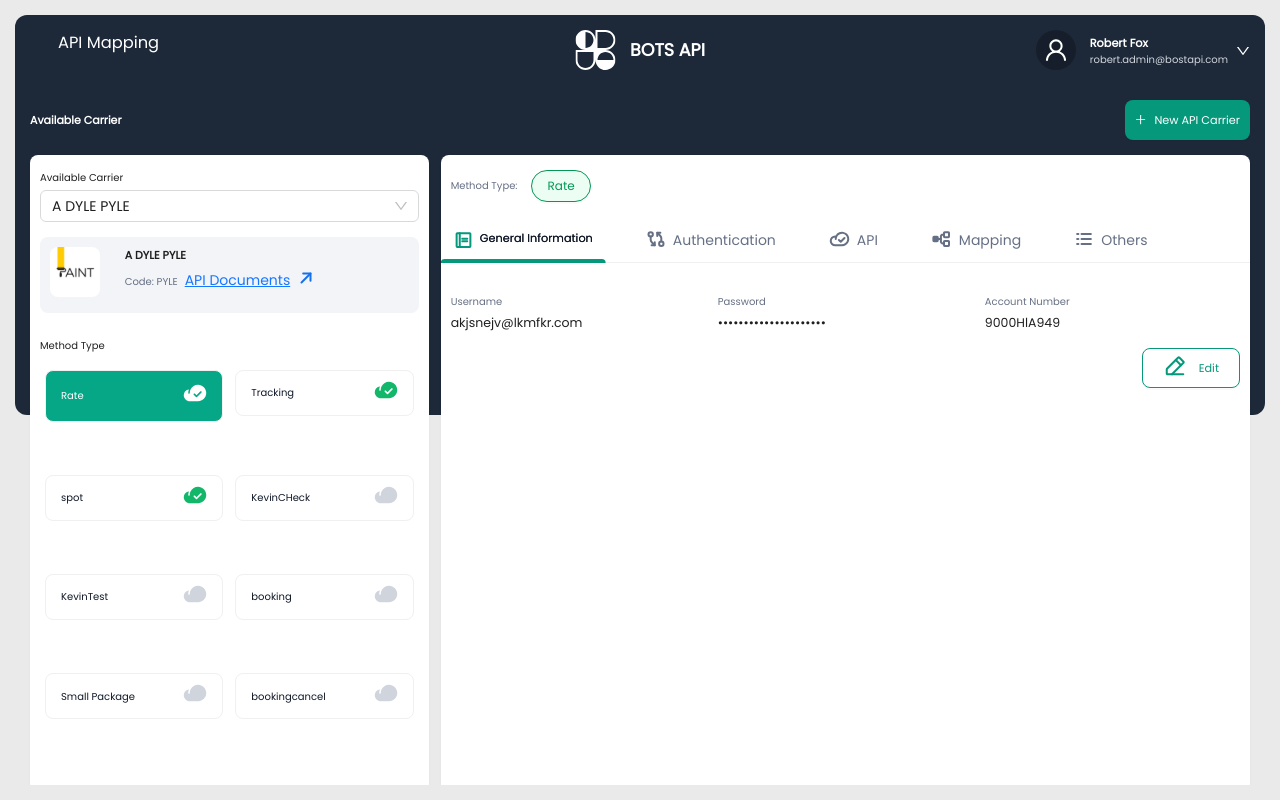
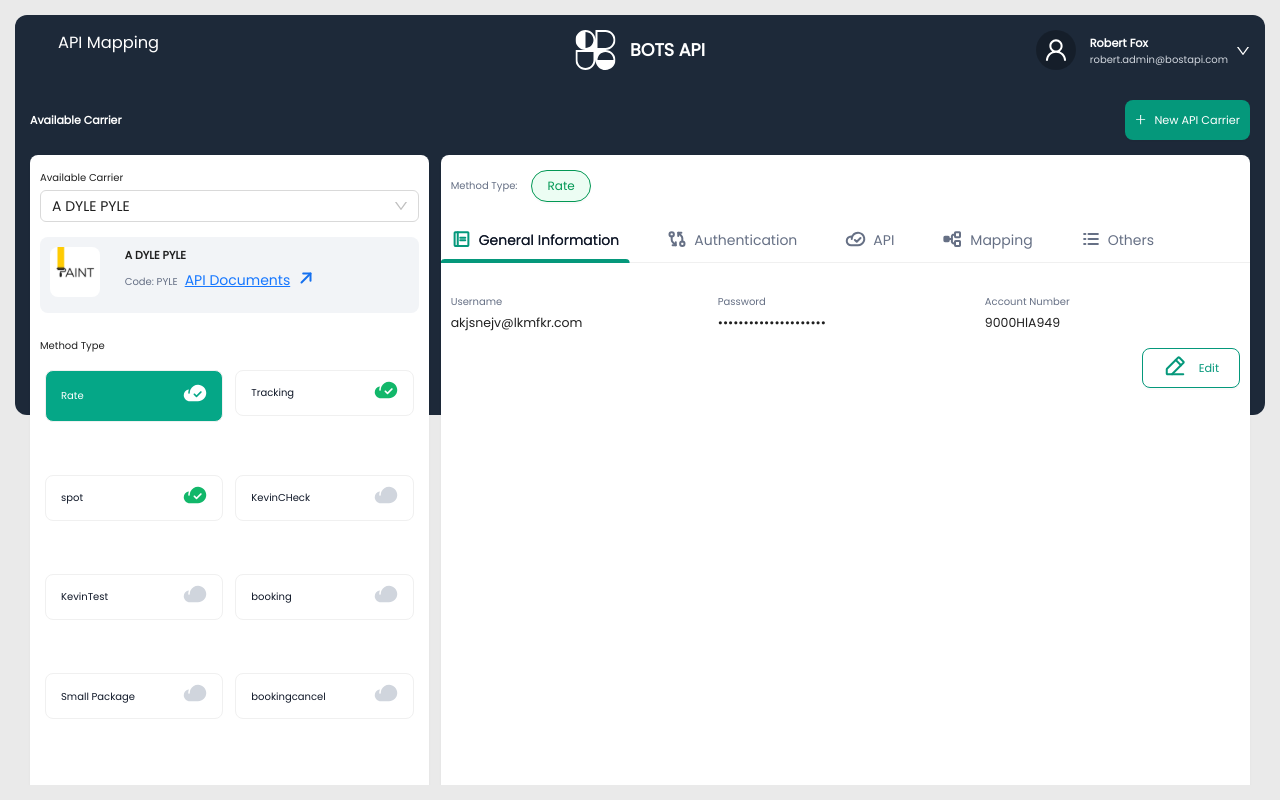
Before and after one commit to ursenthilmca/botsapi-1, a React (Create React App) app: page /apiMapping in a window 1280 px wide. Built offline with nearby package versions, Linux system fonts and the light colour scheme; some icons are missing.

Commit message:
tabs item padding change

```diff
--- a/src/modules/action/CustomerDetail.js
+++ b/src/modules/action/CustomerDetail.js
@@ -1,25 +1,25 @@
-import { GET_CUSTOMER_SETUP_HEADER_DATA,
+import {
+    GET_CUSTOMER_SETUP_HEADER_DATA,
     GET_CUSTOMER_DETAIL,
-    GET_CUSTOMER_SETUP_COMPONENT} from '../customer-setup/constants';
+    GET_CUSTOMER_SETUP_COMPONENT
+} from '../customer-setup/constants';
 
-export const fetchCustomerHeaderdata = (value) => ( dispatch, getState) => {
-    console.log('value',value)
+export const fetchCustomerHeaderdata = (value) => (dispatch, getState) => {
     dispatch({
         type: GET_CUSTOMER_SETUP_HEADER_DATA,
         data: value
     })
 }
 
-export const fetchCustomerDetails = (value) => ( dispatch, getState) => {
-    console.log('value',value)
+export const fetchCustomerDetails = (value) => (dispatch, getState) => {
     dispatch({
         type: GET_CUSTOMER_DETAIL,
         data: value
     })
 }
 
-export const customerSetupcomponent = (value) => ( dispatch, getState) => {
-    console.log('value',value)
+export const customerSetupcomponent = (value) => (dispatch, getState) => {
+    console.log('value', value)
     dispatch({
         type: GET_CUSTOMER_SETUP_COMPONENT,
         data: value
--- a/src/modules/api-mapping/api-mapping.scss
+++ b/src/modules/api-mapping/api-mapping.scss
@@ -63,8 +63,8 @@
   .tabs-info {
     .ant-tabs-tab {
       // margin-left: 15px;
-      padding-left: 0.5rem;
-      padding-right: 0.5rem;
+      padding-left: 0.25rem;
+      padding-right: 0.25rem;
       .active {
         display: none;
       }
--- a/src/modules/app-layout/app-layout.js
+++ b/src/modules/app-layout/app-layout.js
@@ -11,8 +11,7 @@ import { useSelector, useDispatch } from "react-redux";
 const AppLayout = () => {
   const dispacth = useDispatch();
   const show = useSelector(state => state.menubar.menuVisible);
-  const customerSetup= useSelector(state => state.customerSetup)
-  console.log(show);
+  const customerSetup = useSelector(state => state.customerSetup)
 
   const showMenuHandler = () => {
     dispacth(menuAction.showMenu());
@@ -40,11 +39,11 @@ const AppLayout = () => {
             </div>
           </Col>
           {
-            customerSetup.customerSetupclicked &&  <div>
-            <Col sm={24} lg={24} className="card-body">
-              <Card bordered={false} style={{ width: "100%" }}></Card>
-            </Col>
-          </div>
+            customerSetup.customerSetupclicked && <div>
+              <Col sm={24} lg={24} className="card-body">
+                <Card bordered={false} style={{ width: "100%" }}></Card>
+              </Col>
+            </div>
           }
         </Row>
       </div>
--- /dev/null
+++ b/src/modules/menu/active-page-action.js
@@ -0,0 +1,16 @@
+import { createSlice } from "@reduxjs/toolkit";
+const initialState = { activePage: 'customer-setup' };
+
+const activePageSlice = createSlice({
+    name: 'pageActive',
+    initialState,
+    reducers: {
+        ChangeActivePage(state) {
+            console.log(state.activePage)
+            state.activePage = state.activePage;
+        }
+    }
+});
+export const activePageAction = activePageSlice.actions;
+
+export default activePageSlice.reducer;
--- a/src/modules/menu/menu.js
+++ b/src/modules/menu/menu.js
@@ -4,10 +4,11 @@ import { useState } from "react";
 import "./menu.scss";
 import CloseIcon from "../../component/close-icon/close-icon";
 import { MenuActions } from "../menu/menu-action";
-import { useDispatch } from "react-redux";
+import { useDispatch, useSelector } from "react-redux";
 import { PlusOutlined, MinusOutlined } from "@ant-design/icons"
 import { useNavigate } from 'react-router-dom';
-import { customerSetupcomponent } from '../action/CustomerDetail'
+import { customerSetupcomponent } from '../action/CustomerDetail';
+import { activePageAction } from "./active-page-action";
 
 
 function getItem(label, key, icon, children, type) {
@@ -63,7 +64,9 @@ function MenuComponent(props) {
 
   const [collapsed, setCollapsed] = useState(false);
   const navigate = useNavigate();
-  const dispatch = useDispatch()
+  const dispatch = useDispatch();
+  const pageActive = useSelector(state => state.visiblePage.activePage);
+  console.log(pageActive);
   const toggleCollapsed = () => {
     setCollapsed(!collapsed);
   };
@@ -79,14 +82,27 @@ function MenuComponent(props) {
         items={items}
 
         onClick={({ key, keyPath, domEvent }) => {
+          alert(key);
+          console.log(key)
 
           if (key === 'customer-setup') {
+            console.log(key);
+
+            dispacth(activePageAction.ChangeActivePage('customer-setup'));
             navigate('/customerSetup');
           } else if (key === 'api-mapping') {
+            console.log(key);
+
+            dispacth(activePageAction.ChangeActivePage('api-mapping'));
+
             navigate('/apiMapping');
-            dispacth(customerSetupcomponent(false))
+            dispacth(customerSetupcomponent(false));
           } else if (key === 'api-overview') {
+            console.log(key);
+
             navigate('/overview');
+            dispacth(activePageAction.ChangeActivePage({ activePage: 'api-overview' }));
+
 
           }
           if (key === "close") {
--- a/src/store/root-reducer.js
+++ b/src/store/root-reducer.js
@@ -2,10 +2,12 @@ import { combineReducers } from "redux";
 import DashboardReducer from "./../modules/dashboard/reducer";
 import MenuReducer from "../modules/menu/menu-action";
 import CustomerSetupStore from "./../modules/customer-setup/reducer";
+import ActivePageReducer from "../modules/menu/active-page-action"
 
 const rootReducer = combineReducers({
     dashboard: DashboardReducer,
     menubar: MenuReducer,
-    customerSetup:CustomerSetupStore
+    customerSetup: CustomerSetupStore,
+    visiblePage: ActivePageReducer
 });
 export default rootReducer;
--- a/src/styles/common/common.scss
+++ b/src/styles/common/common.scss
@@ -95,7 +95,6 @@ html{
   .ant-tabs-tab.ant-tabs-tab-active .ant-tabs-tab-btn {
     color: #101828 !important;
     font-weight: 500;
-    font-size: 1.125rem;
   }
   .ant-tabs-ink-bar {
     border-bottom: 4px solid #05987b !important;
```
Also changed, not shown: src/modules/menu/menu-action.js (+0 -17 lines).
